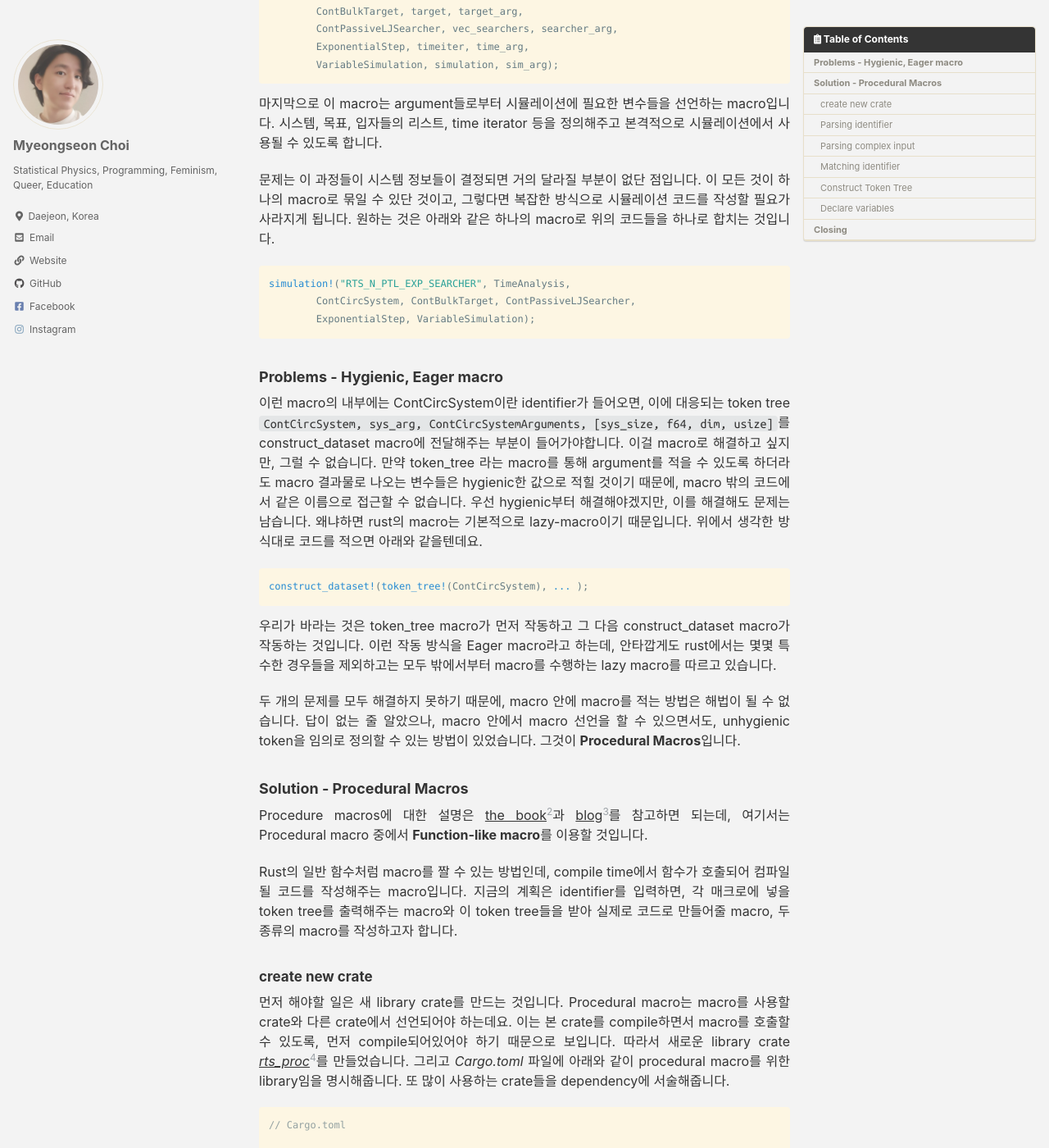
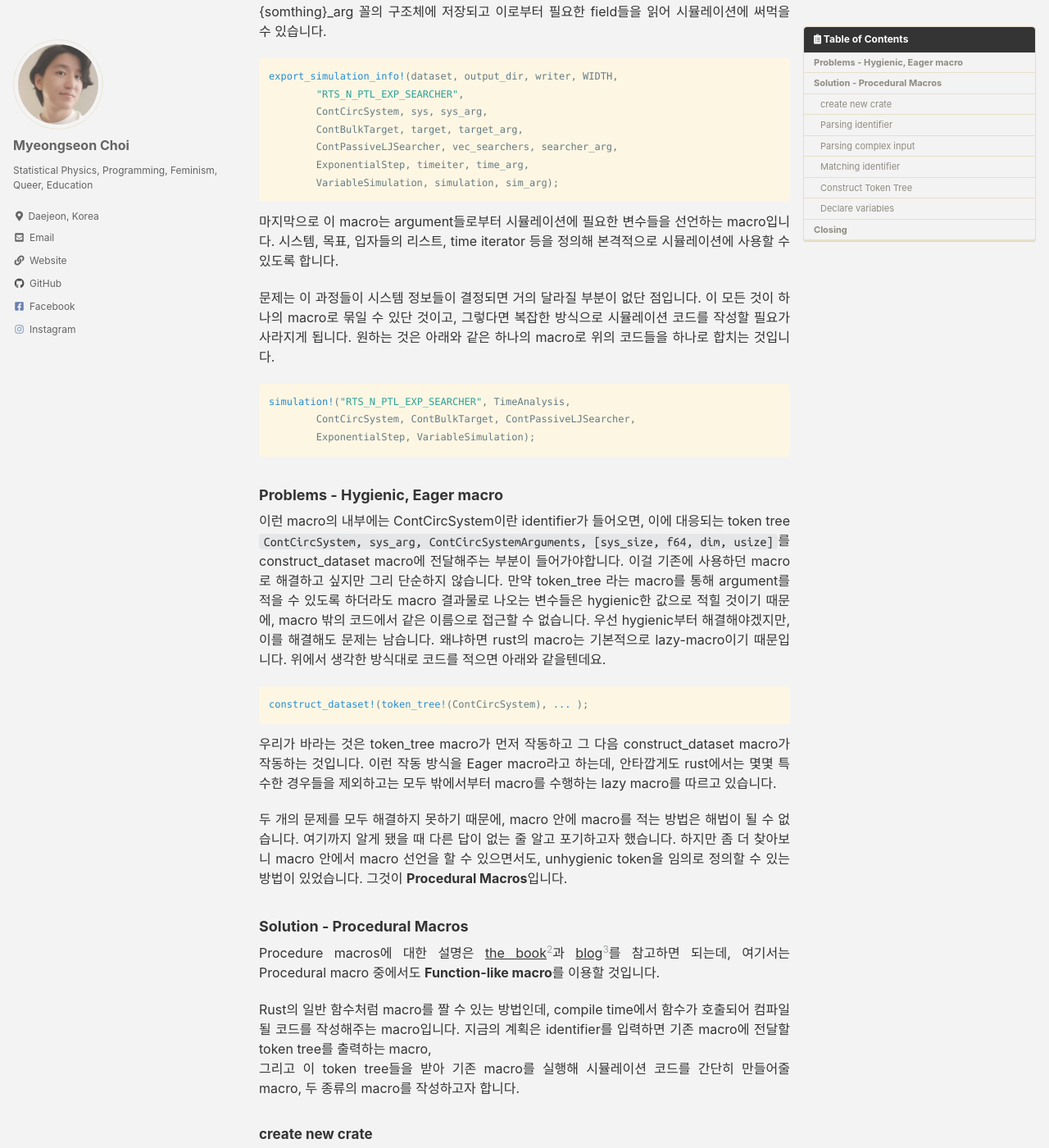
Before and after one commit to key262yek/key262yek.github.io, a Jekyll site: the page built from _posts/2021-05-07-Procedure_Macros.md, in a window 1280 px wide and 1400 px high, scrolled down 1833 px. Shown: the whole window at 82% size. Built offline with Jekyll 4.4.1, drawn with Linux system fonts in a browser that asks for light colours; cached includes are drawn as plain includes; nearby versions of some CDN libraries; some of the changed text lies outside the part shown.

Commit message:
Update 2021-05-07-Procedure_Macros.md

```diff
--- a/_posts/2021-05-07-Procedure_Macros.md
+++ b/_posts/2021-05-07-Procedure_Macros.md
@@ -15,8 +15,8 @@ toc_sticky: true
 ---
 
 제 Github에는 [rts](https://github.com/key262yek/rts)[^1]라는 repository가 있습니다.
-Random Target Search 시뮬레이션을 위해서 다양한 System, Target, Searcher들을 미리 구현해두고, 나아가 Time iterator를 constant time step, exponential time step 등의 조건도 선택해 시뮬레이션 할 수 있도록 하고 있습니다.
-규칙에 맞춰 코드를 작성하면 시뮬레이션에 필요한 input parameter들도 알려주고, 데이터 값을 읽어 분석하는 것도 한번에 구현할 수 있습니다.
+Random Target Search 시뮬레이션을 위해서 다양한 System, Target, Searcher들을 구현할 수 있고, 나아가 Time iterator를 constant time step, exponential time step 등의 조건을 바꿔가며 선택할 수 있도록 하고 있습니다.
+규칙에 맞춰 코드를 작성하면 시뮬레이션에 필요한 input parameter들도 알려주고, 시뮬레이션에서 얻어낸 데이터 값을 읽어 분석하는 것도 한번에 구현할 수 있습니다.
 
 [^1]: [https://github.com/key262yek/rts](https://github.com/key262yek/rts)
 
@@ -42,7 +42,9 @@ construct_dataset!(SimulationData,
 ~~~
 
 위 macro는 시뮬레이션의 데이터 파일들을 분류하기 위한 기준 configuration이 무엇인지 정해주는 macro입니다.
-즉, 시스템 크기, 시스템 차원, 목표 크기, 입자 수, 입자의 크기, 상호작용의 세기, 시뮬레이션의 최소 길이 단위, 최대 길이 단위, 길이 단위가 변화하는 주기가 같다면 같은 시뮬레이션이고, 같은 조건의 시뮬레이션들끼리는 idx_set으로 구분할 수 있도록 되어있단 의미입니다.
+예를 들어, 시스템을 연속적인 원형공간으로 정한 순간, 시스템의 차원과 크기는 서로 다른 시스템을 구분할 정보가 될 것입니다.
+시스템 크기, 차원, 목표의 크기, 입자 수, 입자의 크기, 상호작용의 세기, 시뮬레이션 시간간격의 최소 길이, 최대 길이, 길이 단위가 변화하는 주기가 같다면 같은 시뮬레이션이고, 같은 조건의 시뮬레이션들끼리는 idx_set으로 구분해 병렬적으로 시뮬레이션 데이터를 쌓을 수 있도록 합니다.
+이러한 변수들은 시스템 설정이 정해지면 자동으로 정해지는 값들입니다.
 
 ~~~ rust
 setup_simulation!(args, 15, 1, TimeAnalysis,
@@ -55,8 +57,9 @@ setup_simulation!(args, 15, 1, TimeAnalysis,
 위 macro는 시뮬레이션에서 필요한 argument를 실제로 parsing하는 macro입니다.
 argument들은 system, target, searcher, time, simulation 정보들이 바뀌면 알아서 바뀌게 되는데, 필요한 정보가 딱 맞춰 입력되지 않으면 에러를 출력하며 필요 정보에 대한 리스트를 제공해줍니다.
 
-또 TimeAnalysis는 이 시뮬레이션이 특정한 시간 하나를 측정하고 이를 분석하는 시뮬레이션이란 의미라, 그에 맞는 Analysis 함수를 미리 설정해줍니다.
-argument 입력할 때 analysis에 필요한 정보 수에 맞춰 입력하면 알아서 analysis 모드로 코드가 돌아가게 됩니다.
+또 TimeAnalysis는 이 시뮬레이션이 특정한 시간 하나를 측정하고 이를 분석하는 시뮬레이션이란 의미입니다.
+Ensemble 하나당 하나의 시간이 측정될 것이므로 데이터 파일을 읽어 한 줄 당 하나의 시간 값을 읽어, 데이터의 평균값, 표준편차, histogram등을 연산해줍니다.
+argument 입력할 때 시뮬레이션에 필요한 인수들이 아니라 analysis에 필요한 인수에 맞춰 입력하게 되면, 자동으로 analysis 모드로 실행됩니다.
 
 ~~~ rust
 let sys_size    = sys_arg.sys_size;
@@ -81,7 +84,7 @@ let seed        = sim_arg.seed;
 let output_dir  = sim_arg.output_dir.clone();
 ~~~
 
-만약 argument들이 시뮬레이션 모드로 잘 입력되었다면, 그 argument들은 각각 somthing_arg 변수들에 저장되고, 이로부터 필요한 정보들을 읽어 시뮬레이션에 써먹을 수 있습니다.
+만약 argument들이 시뮬레이션 모드로 잘 입력되었다면, 그 argument들은 각각 {somthing}_arg 꼴의 구조체에 저장되고 이로부터 필요한 field들을 읽어 시뮬레이션에 써먹을 수 있습니다.
 
 ~~~ rust
 export_simulation_info!(dataset, output_dir, writer, WIDTH,
@@ -94,7 +97,7 @@ export_simulation_info!(dataset, output_dir, writer, WIDTH,
 ~~~
 
 마지막으로 이 macro는 argument들로부터 시뮬레이션에 필요한 변수들을 선언하는 macro입니다.
-시스템, 목표, 입자들의 리스트, time iterator 등을 정의해주고 본격적으로 시뮬레이션에서 사용될 수 있도록 합니다.
+시스템, 목표, 입자들의 리스트, time iterator 등을 정의해 본격적으로 시뮬레이션에 사용할 수 있도록 합니다.
 
 문제는 이 과정들이 시스템 정보들이 결정되면 거의 달라질 부분이 없단 점입니다.
 이 모든 것이 하나의 macro로 묶일 수 있단 것이고, 그렇다면 복잡한 방식으로 시뮬레이션 코드를 작성할 필요가 사라지게 됩니다.
@@ -109,7 +112,7 @@ simulation!("RTS_N_PTL_EXP_SEARCHER", TimeAnalysis,
 ### Problems - Hygienic, Eager macro
 
 이런 macro의 내부에는 ContCircSystem이란 identifier가 들어오면, 이에 대응되는 token tree `ContCircSystem, sys_arg, ContCircSystemArguments, [sys_size, f64, dim, usize]`를 construct_dataset macro에 전달해주는 부분이 들어가야합니다.
-이걸 macro로 해결하고 싶지만, 그럴 수 없습니다.
+이걸 기존에 사용하던 macro로 해결하고 싶지만 그리 단순하지 않습니다.
 만약 token_tree 라는 macro를 통해 argument를 적을 수 있도록 하더라도 macro 결과물로 나오는 변수들은 hygienic한 값으로 적힐 것이기 때문에, macro 밖의 코드에서 같은 이름으로 접근할 수 없습니다.
 우선 hygienic부터 해결해야겠지만, 이를 해결해도 문제는 남습니다.
 왜냐하면 rust의 macro는 기본적으로 lazy-macro이기 때문입니다.
@@ -123,19 +126,20 @@ construct_dataset!(token_tree!(ContCircSystem), ... );
 이런 작동 방식을 Eager macro라고 하는데, 안타깝게도 rust에서는 몇몇 특수한 경우들을 제외하고는 모두 밖에서부터 macro를 수행하는 lazy macro를 따르고 있습니다.
 
 두 개의 문제를 모두 해결하지 못하기 때문에, macro 안에 macro를 적는 방법은 해법이 될 수 없습니다.
-답이 없는 줄 알았으나, macro 안에서 macro 선언을 할 수 있으면서도, unhygienic token을 임의로 정의할 수 있는 방법이 있었습니다.
+여기까지 알게 됐을 때 다른 답이 없는 줄 알고 포기하고자 했습니다.
+하지만 좀 더 찾아보니 macro 안에서 macro 선언을 할 수 있으면서도, unhygienic token을 임의로 정의할 수 있는 방법이 있었습니다.
 그것이 **Procedural Macros**입니다.
 
 ### Solution - Procedural Macros
 
-Procedure macros에 대한 설명은 [the book](https://doc.rust-lang.org/reference/procedural-macros.html)[^2]과 [blog](https://taeguk2.blogspot.com/2019/02/rust-procedural-macros-by-example.html)[^3]를 참고하면 되는데, 여기서는 Procedural macro 중에서 **Function-like macro**를 이용할 것입니다.
+Procedure macros에 대한 설명은 [the book](https://doc.rust-lang.org/reference/procedural-macros.html)[^2]과 [blog](https://taeguk2.blogspot.com/2019/02/rust-procedural-macros-by-example.html)[^3]를 참고하면 되는데, 여기서는 Procedural macro 중에서도 **Function-like macro**를 이용할 것입니다.
 
 [^2]: [https://doc.rust-lang.org/reference/procedural-macros.html](https://doc.rust-lang.org/reference/procedural-macros.html)
 [^3]: [https://taeguk2.blogspot.com/2019/02/rust-procedural-macros-by-example.html](https://taeguk2.blogspot.com/2019/02/rust-procedural-macros-by-example.html)
 
 Rust의 일반 함수처럼 macro를 짤 수 있는 방법인데, compile time에서 함수가 호출되어 컴파일될 코드를 작성해주는 macro입니다.
-지금의 계획은 identifier를 입력하면, 각 매크로에 넣을 token tree를 출력해주는 macro와
-이 token tree들을 받아 실제로 코드로 만들어줄 macro, 두 종류의 macro를 작성하고자 합니다.
+지금의 계획은 identifier를 입력하면 기존 macro에 전달할 token tree를 출력하는 macro,
+그리고 이 token tree들을 받아 기존 macro를 실행해 시뮬레이션 코드를 간단히 만들어줄 macro, 두 종류의 macro를 작성하고자 합니다.
 
 #### create new crate
 
@@ -165,7 +169,7 @@ syn="1.0"
 
 그 다음엔 identifier를 받아 parsing하는 함수를 사용하는 방법을 알아야합니다.
 procedural macro 내부에서 token들은 주로 [syn](https://docs.rs/syn/1.0.72/syn/index.html)[^5] crate를 통해 다룹니다.
-syn crate을 통해 parse trait을 사용할 수 있기 때문에 이를 이용해 input identifier를 parsing 해봅니다.
+syn crate의 parse trait을 이용해 input identifier를 parsing 해봅니다.
 
 [^5]: ["https://docs.rs/syn/1.0.72/syn/index.html"](https://docs.rs/syn/1.0.72/syn/index.html)
 
@@ -431,10 +435,11 @@ pub fn proc_export_simulation_info(&self) -> proc_macro2::TokenStream{
 
 #### Declare variables
 
-여기까지 만들어야하는가 가장 고민되는 지점이긴 합니다.
+다음은 argument로 받은 값들을 자동으로 변수로 선언해주는 macro입니다.
+여기까지 만들어야하는가 가장 고민되는 지점이었습니다.
 변수 선언을 macro에 넣어놓으면 어떤 변수가 있는지 코드를 보고서는 확인할 수 없습니다.
-하지만 현재도 시뮬레이션이 작동하기 위해서 어떤 argument를 입력해야하는지도 코드를 돌려봐야알고,  과정에서 정의되는 변수들을 어차피 확인할 수 있게 됩니다.
-따라서 개인적인 편의를 위해 이 부분도 macro 에 넣기로 결정했습니다.
+하지만 현재도 시뮬레이션이 작동하기 위해서 어떤 argument를 입력해야하는지도 코드를 돌려봐야알고, 따라서 이 과정을 따라가다보면 어떤 변수들이 정의되는지 어차피 확인할 수 있게 됩니다.
+개인적인 편의를 위해 이 부분도 macro 에 넣기로 결정했습니다.
 
 기본적인 방법은 동일합니다.
 identifier에 대응되는 field명들을 list로 받고, 다시 독립적인 변수로 선언해주면 될 것입니다.
```
